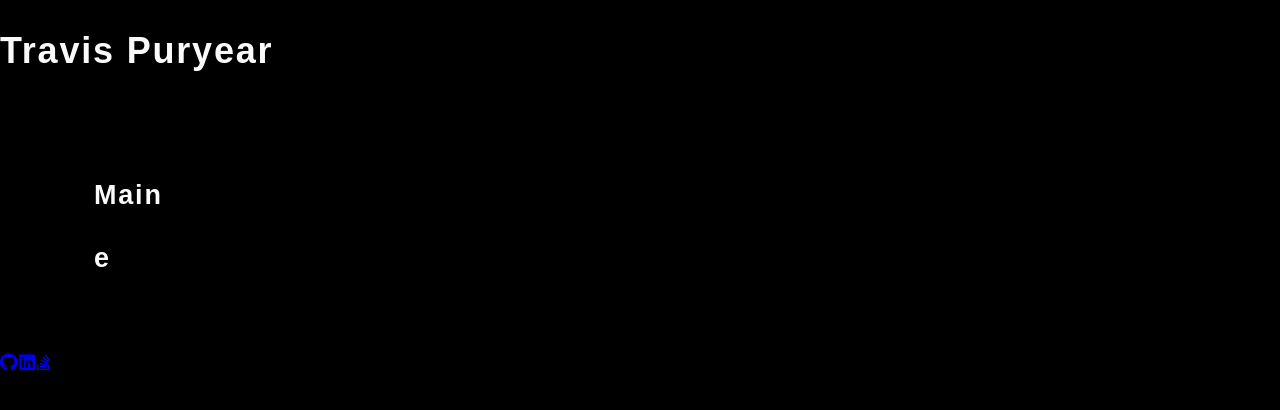
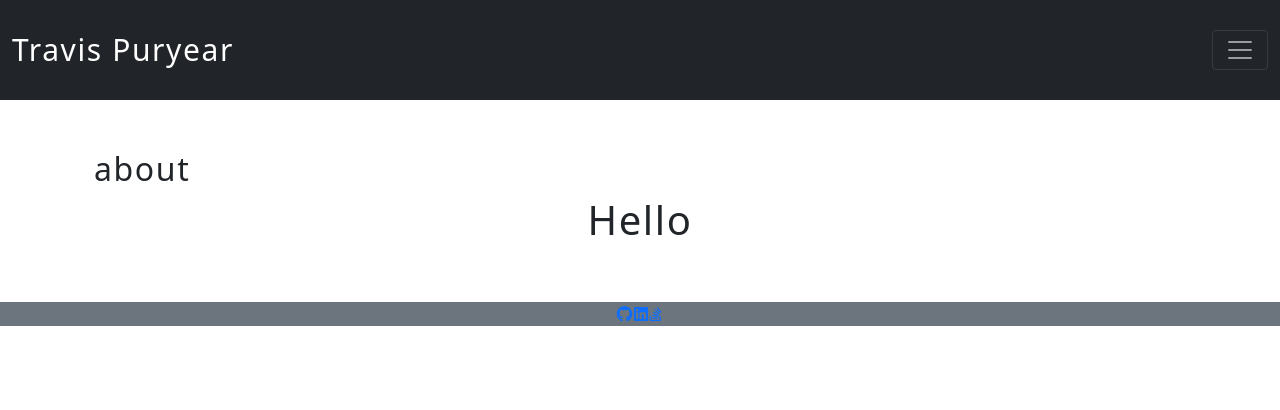
Before and after one commit to Erebus009/react_portfolio, a React (Create React App) app: page / in a window 1280 px wide. Shown: the top 410 px of the page. Built offline with nearby package versions, Linux system fonts and the light colour scheme; a web font is replaced by a local one.

Commit message:
Reponsive nav and collaspe on nav item onClick

```diff
--- a/package.json
+++ b/package.json
@@ -3,9 +3,11 @@
   "version": "0.1.0",
   "private": true,
   "dependencies": {
+    "bootstrap": "^5.1.3",
     "react": "^16.13.1",
+    "react-bootstrap": "^2.0.2",
     "react-dom": "^16.13.1",
-    "react-scripts": "3.4.1"
+    "react-scripts": "^4.0.3"
   },
   "scripts": {
     "start": "react-scripts start",
@@ -30,6 +32,6 @@
   },
   "devDependencies": {
     "@testing-library/jest-dom": "^5.8.0",
-    "@testing-library/react": "^9.5.0"
+    "@testing-library/react": "^12.1.2"
   }
 }
--- a/src/App.js
+++ b/src/App.js
@@ -6,12 +6,12 @@ import Footer from "./components/Footer";
 
 function App() {
   const [navPages] = useState([
-      {name:"Main"},
+      {name:"about"},
     {
-      name: "Portfolio",
+      name: "portfolio",
     },
-    { name: "Contant" },
-    { name: "Resume" },
+    { name: "contact" },
+    { name: "resume" },
   ]);
 
 
@@ -21,7 +21,7 @@ function App() {
       <div>
           <Header>
               <Nav
-                    navPages={navPages}
+                    pages={navPages}
                     setCurrentPage={setCurrentPage}
                     currentPage={currentPage}
 
--- a/src/components/About/index.js
+++ b/src/components/About/index.js
@@ -3,7 +3,9 @@ import React from "react";
 
 
 function About(){
- return <h1>e</h1>
+ return <div className="container.fluid d-flex justify-content-center">
+     <h1 className="text-center">Hello</h1>
+ </div>
 }
 
 export default About
--- a/src/components/Footer/index.js
+++ b/src/components/Footer/index.js
@@ -19,7 +19,7 @@ function Footer() {
   ]
 
   return (
-    <footer className="flex-row px-1">
+    <footer className="container.fluid d-flex justify-content-center bg-secondary">
       {icons.map(icon =>
       (
         <a href={icon.link} key={icon.name} target="_blank" rel="noopener noreferrer"><i className={icon.name}></i></a>
--- a/src/components/Header/index.js
+++ b/src/components/Header/index.js
@@ -1,19 +1,44 @@
-import React from 'react'
+import React from "react";
+import { useState} from "react";
+import Navbar from "react-bootstrap/Navbar";
+import Nav from "react-bootstrap/Nav";
+import Container from "react-bootstrap/Container";
+import Offcanvas from "react-bootstrap/Offcanvas";
 
-
-function Header(props){
-    return(
-        <header className="flex-row space-between px-1">
-            <h1>Travis Puryear</h1>
-            <p>{props.children}</p>
-
-
-        </header>
-    );
-}
+function Header(props) {
+    const [expanded, setExpanded] = useState(false);
 
 
 
 
+  return (
+    <Navbar bg="dark" variant="dark" expand={expanded} collapseOnSelect>
+      <Container fluid>
+        <Navbar.Brand href="/" className="display-1">
+          Travis Puryear
+        </Navbar.Brand>
+        <Navbar.Toggle aria-controls="offcanvasNavbar" onClick={() => setExpanded(expanded ? false : "expanded")} />
+        <Navbar.Offcanvas
+          collapseOnSelect
+          id="offcanvasNavbar"
+          aria-labelledby="offcanvasNavbarLabel"
+          placement="end"
+        >
+          <Offcanvas.Header closeButton>
+            <Offcanvas.Title id="offcanvasNavbarLabel">
+              Navigation
+            </Offcanvas.Title>
+          </Offcanvas.Header>
+          <Offcanvas.Body>
+            <Nav>
+              <Nav.Link eventKey="1" >{props.children}</Nav.Link>
+            </Nav>
+          </Offcanvas.Body>
+        </Navbar.Offcanvas>
+      </Container>
+    </Navbar>
 
-export default Header
+  );
+}
+
+export default Header;
--- a/src/components/Nav/index.js
+++ b/src/components/Nav/index.js
@@ -1,5 +1,5 @@
 import React, { useEffect } from "react";
-
+import { capitalizeFirstLetter } from "../../utils/helpers";
 
 function Nav(props){
     const{
@@ -8,28 +8,28 @@ function Nav(props){
         currentPage
     } = props
 
+    useEffect(() => {
+        document.title = capitalizeFirstLetter(currentPage.name);
+      }, [currentPage]);
 
-useEffect(() => {
-    document.title =(currentPage.name)
-},[currentPage]);
       return (
           <nav>
-            <ul className="flex-row">
+            <ul className="d-flex mt-3 flex-column list-unstyled" >
               {pages.map((Page) => (
-                    <li className={`mx-5 ${
+                <li
+                  className={`mx-5 mt-3 text-dark display-3 ${
                     currentPage.name === Page.name && 'navActive'
                     }`}
                   key={Page.name}
                 >
                   <span
                     onClick={() => setCurrentPage(Page)}
+
                   >
-                        {(Page.name)}
+                    {capitalizeFirstLetter(Page.name)}
                   </span>
                 </li>
               ))}
-
-
             </ul>
           </nav>
       );
@@ -37,7 +37,4 @@ useEffect(() => {
 
 
 
-
-
-
 export default Nav;
--- a/src/components/Page/index.js
+++ b/src/components/Page/index.js
@@ -10,7 +10,7 @@ function Page({ currentPage }) {
 
   const renderPage = () => {
     switch (currentPage.name) {
-      case 'about me':
+      case 'about':
         return <About />;
       case 'portfolio':
         return <Portfolio />;
--- a/src/index.css
+++ b/src/index.css
@@ -37,3 +37,16 @@ main {
       display: flex;
       flex-wrap: wrap;
   }
+
+li span:hover {
+    color: #4691f3;
+
+}
+.navbar{
+    height: 100px;
+    font-size: 20px;
+
+}
+.navbar-dark .navbar-brand{
+    font-size: 30px;
+}
--- a/src/index.js
+++ b/src/index.js
@@ -2,6 +2,7 @@ import React from "react";
 import ReactDOM from "react-dom";
 import './index.css';
 import App from "./App"
+import '../node_modules/bootstrap/dist/css/bootstrap.min.css';
 
 ReactDOM.render(
     <React.StrictMode>
--- a/src/utils/helpers.js
+++ b/src/utils/helpers.js
@@ -1,5 +1,12 @@
+export function capitalizeFirstLetter(string) {
+  return string.charAt(0).toUpperCase() + string.slice(1);
+}
 
 export function validateEmail(email) {
-    var re = /^(([^<>()[\]\\.,;:\s@"]+(\.[^<>()[\]\\.,;:\s@"]+)*)|(".+"))@((\[[0-9]{1,3}\.[0-9]{1,3}\.[0-9]{1,3}\.[0-9]{1,3}\])|(([a-zA-Z\-0-9]+\.)+[a-zA-Z]{2,}))$/;
-    return re.test(String(email).toLowerCase());
-  }
+  var re = /^(([^<>()[\]\\.,;:\s@"]+(\.[^<>()[\]\\.,;:\s@"]+)*)|(".+"))@((\[[0-9]{1,3}\.[0-9]{1,3}\.[0-9]{1,3}\.[0-9]{1,3}\])|(([a-zA-Z\-0-9]+\.)+[a-zA-Z]{2,}))$/;
+  return re.test(String(email).toLowerCase());
+}
+
+export function removeHyphensAndCapitalize(string) {
+  return string.replace(/-/g, ' ').replace(/(^\w|\s\w)/g, m => m.toUpperCase())
+}
```
Also changed, not shown: 1 other file (tests, documents, lock files or other folders). Lines whose indentation alone changed are shown as unchanged.
